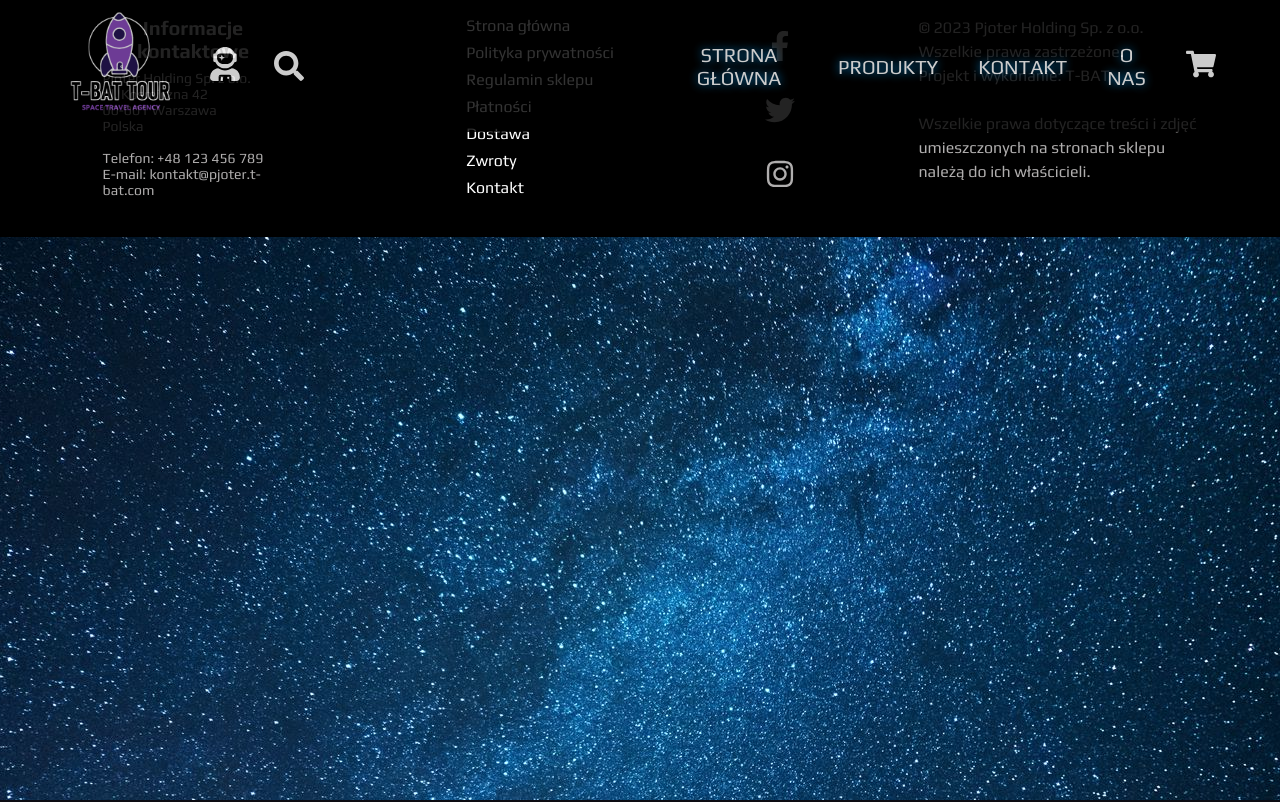
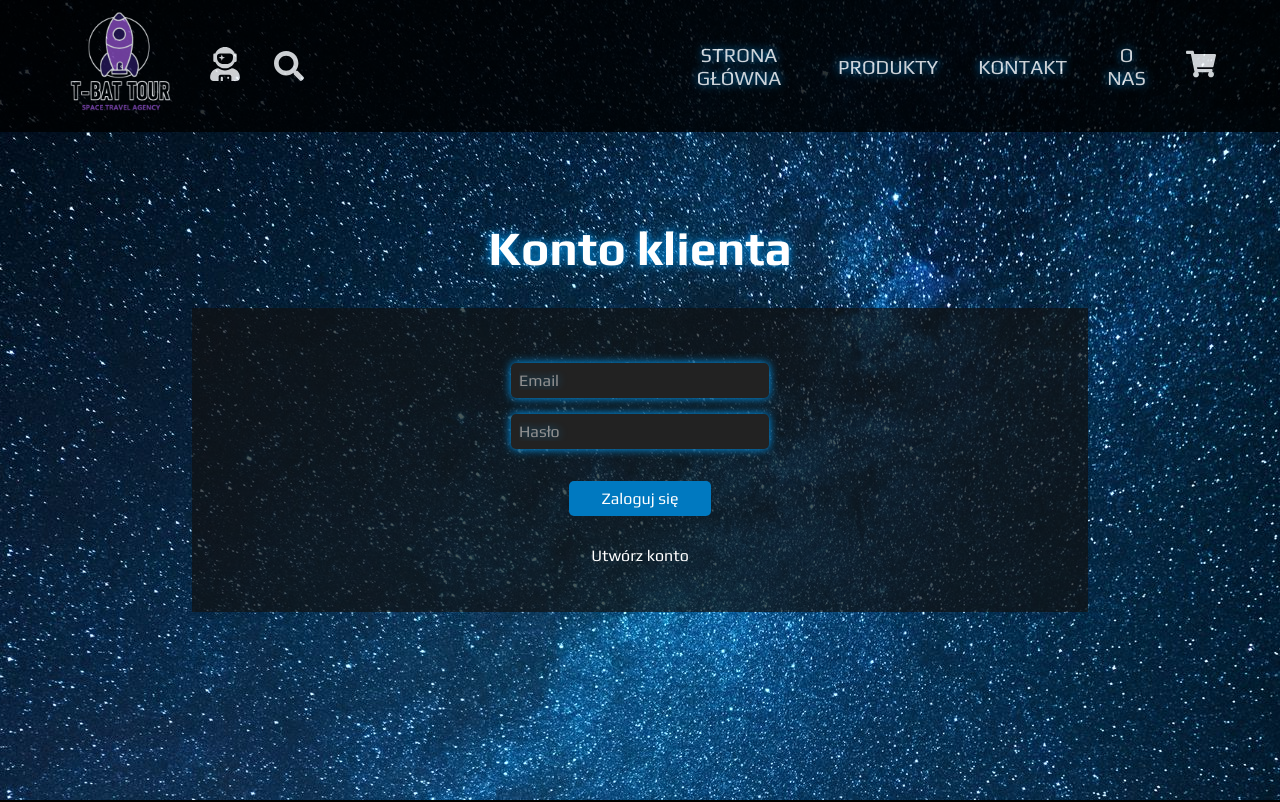
Before and after one commit to PiotrTabat/WycieczkiKosmiczne_v2, a React (Create React App) app: page /login-to-user in a window 1280 px wide. Shown: the top 802 px of the page. Built offline with nearby package versions, Linux system fonts and the light colour scheme.

Commit message:
LoginToOrder.jsx - nowy komponent z autentykacją czasową. LoginToUser.jsx - nowy komponent z autentykacją czasową.

```diff
--- a/src/App.jsx
+++ b/src/App.jsx
@@ -1,9 +1,9 @@
-import React, { useState } from 'react';
+import React, {useState} from 'react';
 import Navbar from './components/Navbar';
 import Sidebar from './components/Sidebar';
-import { AnimatePresence } from 'framer-motion';
+import {AnimatePresence} from 'framer-motion';
 import MainPage from './pages/MainPage';
-import { Routes, Route, useLocation } from 'react-router-dom';
+import {Routes, Route, useLocation} from 'react-router-dom';
 import Footer from './components/Footer';
 import Tour from './pages/Tour';
 import Accessory from './pages/Accessory';
@@ -16,9 +16,10 @@ import Payments from "./pages/Payments";
 import Delivery from "./pages/Delivery";
 import Returns from "./pages/Returns";
 import Insurance from "./pages/Insurance";
-import LoginPage from './components/LoginPage';
+import LoginToOrder from './components/LoginToOrder';
 import OrderPage from "./components/OrderPage";
-import { CartProvider } from "./components/CartContext";
+import {CartProvider} from "./components/CartContext";
+import LoginToUser from "./components/LoginToUser";
 
 const App = () => {
     const [isOpen, setIsOpen] = useState(false);
@@ -32,41 +33,35 @@ const App = () => {
     return (
         <CartProvider>
             <div>
-                <Navbar isOpen={isOpen} toggle={toggle} />
-                <Sidebar isOpen={isOpen} toggle={toggle} />
+                <Navbar isOpen={isOpen} toggle={toggle}/>
+                <Sidebar isOpen={isOpen} toggle={toggle}/>
                 <AnimatePresence>
                     <Routes location={location} key={location.pathname}>
                         <Route
                             path="/"
-                            element={<MainPage />}
+                            element={<MainPage/>}
                         />
-                        <Route path="tour/:id" element={<Tour />} />
-                        <Route path="/accessory/:id" element={<Accessory />} />
-                        <Route path="/insurance/:id" element={<Insurance />} />
-                        <Route path="/contact" element={<Contact />} />
-                        <Route path="/shopping-cart" element={<ShoppingCart />} />
-                        <Route path="about-us" element={<AboutUs />} />
-                        <Route path="privacy" element={<Privacy />} />
-                        <Route path="regulations" element={<Regulations />} />
-                        <Route path="payments" element={<Payments />} />
-                        <Route path="delivery" element={<Delivery />} />
-                        <Route path="returns" element={<Returns />} />
-                        <Route path="login" element={<LoginPage />} />
-                        <Route path="order" element={<OrderPage />} />
+                        <Route path="tour/:id" element={<Tour/>}/>
+                        <Route path="/accessory/:id" element={<Accessory/>}/>
+                        <Route path="/insurance/:id" element={<Insurance/>}/>
+                        <Route path="/contact" element={<Contact/>}/>
+                        <Route path="/shopping-cart" element={<ShoppingCart/>}/>
+                        <Route path="about-us" element={<AboutUs/>}/>
+                        <Route path="privacy" element={<Privacy/>}/>
+                        <Route path="regulations" element={<Regulations/>}/>
+                        <Route path="payments" element={<Payments/>}/>
+                        <Route path="delivery" element={<Delivery/>}/>
+                        <Route path="returns" element={<Returns/>}/>
+                        <Route path="login-to-order" element={<LoginToOrder/>}/>
+                        <Route path="login-to-user" element={<LoginToUser/>}/>
+                        <Route path="order" element={<OrderPage/>}/>
                     </Routes>
                 </AnimatePresence>
-                <RenderFooter />
+                <Footer/>
             </div>
         </CartProvider>
     );
 };
 
-const RenderFooter = () => {
-    const location = useLocation();
-    const isShoppingCartPage = location.pathname === '/shopping-cart';
-    const isContactPage = location.pathname === '/contact';
-    const isAboutUsPage = location.pathname === '/about-us';
 
-    return !isShoppingCartPage && !isContactPage && !isAboutUsPage ? <Footer /> : null;
-};
 export default App;
--- a/src/components/AccessoryList.jsx
+++ b/src/components/AccessoryList.jsx
@@ -3,7 +3,7 @@ import styled from 'styled-components';
 import {Products} from '../data';
 import {Link} from 'react-router-dom';
 import {motion} from 'framer-motion';
-import { useCart } from './CartContext';
+import {useCart} from './CartContext';
 
 const Container = styled.div`
   color: white !important;
@@ -73,7 +73,7 @@ const Button = styled.button`
 `;
 
 const AccessoryList = () => {
-    const { addToCart } = useCart();
+    const {addToCart} = useCart();
 
     const scrollToTop = () => {
         window.scrollTo({top: 0, behavior: 'smooth'});
--- a/src/components/LoginPage.jsx
+++ b/src/components/LoginToOrder.jsx
@@ -75,7 +75,7 @@ const ButtonsContainer = styled.div`
   display: flex;
   justify-content: space-between;
   width: 40%;
-  margin-top: 1rem;
+  margin-top: 1.5rem;
 `;
 
 const Button = styled.button`
@@ -120,6 +120,7 @@ const ErrorMessage = styled.p`
   font-size: 1.2rem;
   margin: 1rem 0;
 `;
+
 const SignUpLink = styled(Link)`
   color: #00a2ff;
   font-size: 1rem;
@@ -134,10 +135,17 @@ const SignUpLink = styled(Link)`
     color: #002c3f;
   }
 `;
+const WarningMessage = styled.p`
+  color: #FFA500;
+  font-size: 1.2rem;
+  margin: 1rem 0;
+`;
 
-const LoginPage = () => {
+
+const LoginToOrder = () => {
     const [emailIsValid, setEmailIsValid] = useState(true);
     const [passwordIsValid, setPasswordIsValid] = useState(true);
+    const [message, setMessage] = useState(""); // Move this line here
 
     const handleEmailChange = (event) => {
         const email = event.target.value;
@@ -152,7 +160,18 @@ const LoginPage = () => {
 
     const handleSubmit = (event) => {
         event.preventDefault();
-        // Kod obsługujący logowanie (np. autentykacja, przekierowanie itp.)
+
+        const email = event.target.elements.email.value;
+        const password = event.target.elements.password.value;
+
+        if (email === 'pjoter@tbattour.com' && password === 'Wycieczkiwkosmos1') {
+            console.log('Authenticated');
+            setMessage("Witaj użytkowniku, zalogowałeś się na swoje konto.");
+
+        } else {
+            setEmailIsValid(false);
+            setPasswordIsValid(false);
+        }
     };
 
     const showError = !emailIsValid || !passwordIsValid;
@@ -165,14 +184,17 @@ const LoginPage = () => {
         >
             <MainContainer>
                 <Container>
-                    <Title>Login</Title>
+                    <Title>Logowanie do zamówienia</Title>
                     <Wrapper>
                         {showError && (
                             <ErrorMessage>Proszę wprowadzić prawidłowy adres e-mail i hasło.</ErrorMessage>
                         )}
+                        {message && <WarningMessage>{message}</WarningMessage>}
+                        {/* ... */}
                         <LoginForm onSubmit={handleSubmit}>
                             <Input
                                 type="email"
+                                name="email"
                                 placeholder="Email"
                                 required
                                 isInvalid={!emailIsValid}
@@ -180,6 +202,7 @@ const LoginPage = () => {
                             />
                             <Input
                                 type="password"
+                                name="password"
                                 placeholder="Hasło"
                                 required
                                 isInvalid={!passwordIsValid}
@@ -188,7 +211,8 @@ const LoginPage = () => {
                             <ButtonsContainer>
                                 <Button type="submit">Zaloguj się</Button>
                                 <Link to="/order">
-                                    <GuestButton onClick={() => {/* Tutaj dodaj funkcję obsługującą zakup jako gość */}}>
+                                    <GuestButton onClick={() => {
+                                    }}>
                                         Kup jako gość
                                     </GuestButton>
                                 </Link>
@@ -202,4 +226,4 @@ const LoginPage = () => {
     );
 };
 
-export default LoginPage;
+export default LoginToOrder;
--- /dev/null
+++ b/src/components/LoginToUser.js
@@ -0,0 +1,205 @@
+import React, {useState} from 'react';
+import styled from 'styled-components';
+import {motion} from 'framer-motion';
+import {Link} from 'react-router-dom';
+
+
+const MainContainer = styled.div`
+  display: flex;
+  flex-direction: column;
+  min-height: 100vh;
+`;
+
+const Container = styled.div`
+  color: white;
+  flex: 1;
+  display: flex;
+  flex-direction: column;
+  justify-content: center;
+  align-items: center;
+  margin-top: 8rem;
+  padding-bottom: 8rem;
+`;
+
+const Wrapper = styled.div`
+  padding: 2rem 0 2rem 0;
+  background-color: #111111b2;
+  width: 70%;
+  min-height: 30vh;
+  display: flex;
+  flex-direction: column;
+  align-items: center;
+  justify-content: space-around;
+`;
+
+const Title = styled.h1`
+  color: white;
+  text-align: center;
+  font-size: 3rem;
+  margin: 2rem 2rem;
+  font-weight: 600;
+  text-shadow: 0 0 10px #00a2ff;
+`;
+
+const LoginForm = styled.form`
+  display: flex;
+  flex-direction: column;
+  align-items: center;
+  width: 90%;
+`;
+
+const Input = styled.input`
+  width: 30%;
+  font-size: 1rem;
+  padding: 0.5rem;
+  margin: 0.5rem 0;
+  border: none;
+  border-radius: 5px;
+  background-color: #222222;
+  color: white;
+  text-shadow: 0 0 10px ${props => props.isInvalid ? '#ff0000' : '#00a2ff'};
+  box-shadow: 0 0 10px ${props => props.isInvalid ? '#ff0000' : '#00a2ff'};
+  ${props => props.name};
+
+  &::placeholder {
+    color: white;
+    opacity: 0.5;
+  }
+
+  &:focus {
+    outline: none;
+    box-shadow: 0 0 10px #00a2ff, 0 0 10px #00a2ff;
+  }
+`;
+
+const ButtonsContainer = styled.div`
+  display: flex;
+  justify-content: center;
+  width: 40%;
+  margin-top: 1.5rem;
+`;
+
+const Button = styled.button`
+  background-color: #0079c0;
+  color: white;
+  font-size: 1rem;
+  padding: 0.5rem 2rem;
+  border: none;
+  border-radius: 5px;
+  cursor: pointer;
+  transition: background-color 0.2s ease-in-out;
+
+  &:hover {
+    background-color: #01608f;
+  }
+
+  &:active {
+    background-color: #002c3f;
+  }
+`;
+
+const ErrorMessage = styled.p`
+  color: #ff0000;
+  font-size: 1.2rem;
+  margin: 1rem 0;
+`;
+const SignUpLink = styled(Link)`
+  color: #00a2ff;
+  font-size: 1rem;
+  text-decoration: none;
+  transition: color 0.2s ease-in-out;
+
+  &:hover {
+    color: #0174a9;
+  }
+
+  &:active {
+    color: #002c3f;
+  }
+`;
+
+const WarningMessage = styled.p`
+  color: #FFA500;
+  font-size: 1.2rem;
+  margin: 1rem 0;
+`;
+
+const LoginToUser = () => {
+    const [emailIsValid, setEmailIsValid] = useState(true);
+    const [passwordIsValid, setPasswordIsValid] = useState(true);
+    const [message, setMessage] = useState(""); // Move this line here
+
+    const handleEmailChange = (event) => {
+        const email = event.target.value;
+        const emailRegex = /^[\w-]+(\.[\w-]+)*@([\w-]+\.)+[a-zA-Z]{2,7}$/;
+        setEmailIsValid(emailRegex.test(email));
+    };
+
+    const handlePasswordChange = (event) => {
+        const password = event.target.value;
+        setPasswordIsValid(password.length > 0);
+    };
+
+    const handleSubmit = (event) => {
+        event.preventDefault();
+
+        const email = event.target.elements.email.value;
+        const password = event.target.elements.password.value;
+
+        if (email === 'pjoter@tbattour.com' && password === 'Wycieczkiwkosmos1') {
+            console.log('Authenticated');
+            setMessage("Witaj użytkowniku, zalogowałeś się na swoje konto.");
+
+        } else {
+            setEmailIsValid(false);
+            setPasswordIsValid(false);
+        }
+    };
+
+    const showError = !emailIsValid || !passwordIsValid;
+
+    return (
+        <motion.div
+            initial={{opacity: 0}}
+            animate={{opacity: 1, transition: {duration: 1}}}
+            exit={{opacity: 0}}
+        >
+            <MainContainer>
+                <Container>
+                    <Title>Konto klienta</Title>
+                    <Wrapper>
+                        {showError && (
+                            <ErrorMessage>Proszę wprowadzić prawidłowy adres e-mail i hasło.</ErrorMessage>
+                        )}
+                        {message && <WarningMessage>{message}</WarningMessage>}
+                        {/* ... */}
+                        <LoginForm onSubmit={handleSubmit}>
+                            <Input
+                                type="email"
+                                name="email"
+                                placeholder="Email"
+                                required
+                                isInvalid={!emailIsValid}
+                                onChange={handleEmailChange}
+                            />
+                            <Input
+                                type="password"
+                                name="password"
+                                placeholder="Hasło"
+                                required
+                                isInvalid={!passwordIsValid}
+                                onChange={handlePasswordChange}
+                            />
+                            <ButtonsContainer>
+                                <Button type="submit">Zaloguj się</Button>
+                            </ButtonsContainer>
+                        </LoginForm>
+                        <SignUpLink to="/signup">Utwórz konto</SignUpLink>
+                    </Wrapper>
+                </Container>
+            </MainContainer>
+        </motion.div>
+    );
+};
+
+export default LoginToUser;
--- a/src/components/Sidebar.jsx
+++ b/src/components/Sidebar.jsx
@@ -39,8 +39,8 @@ const LogoWrapper = styled.h1`
     margin-bottom: 50px;
 `
 const Logo = styled.img`
-    width: 7rem;
-    height: 7rem;
+  width: 7rem;
+  height: 7rem;
 `;
 const MenuItems = styled.div`
 display: flex;
```
Also changed, not shown: src/components/CartContext.jsx (+13 -9 lines), src/components/Navbar.jsx (+15 -14 lines), src/components/ShoppingCartItems.jsx (+3 -5 lines), src/components/TourList.jsx (+10 -10 lines), src/pages/MainPage.jsx (+5 -5 lines).
